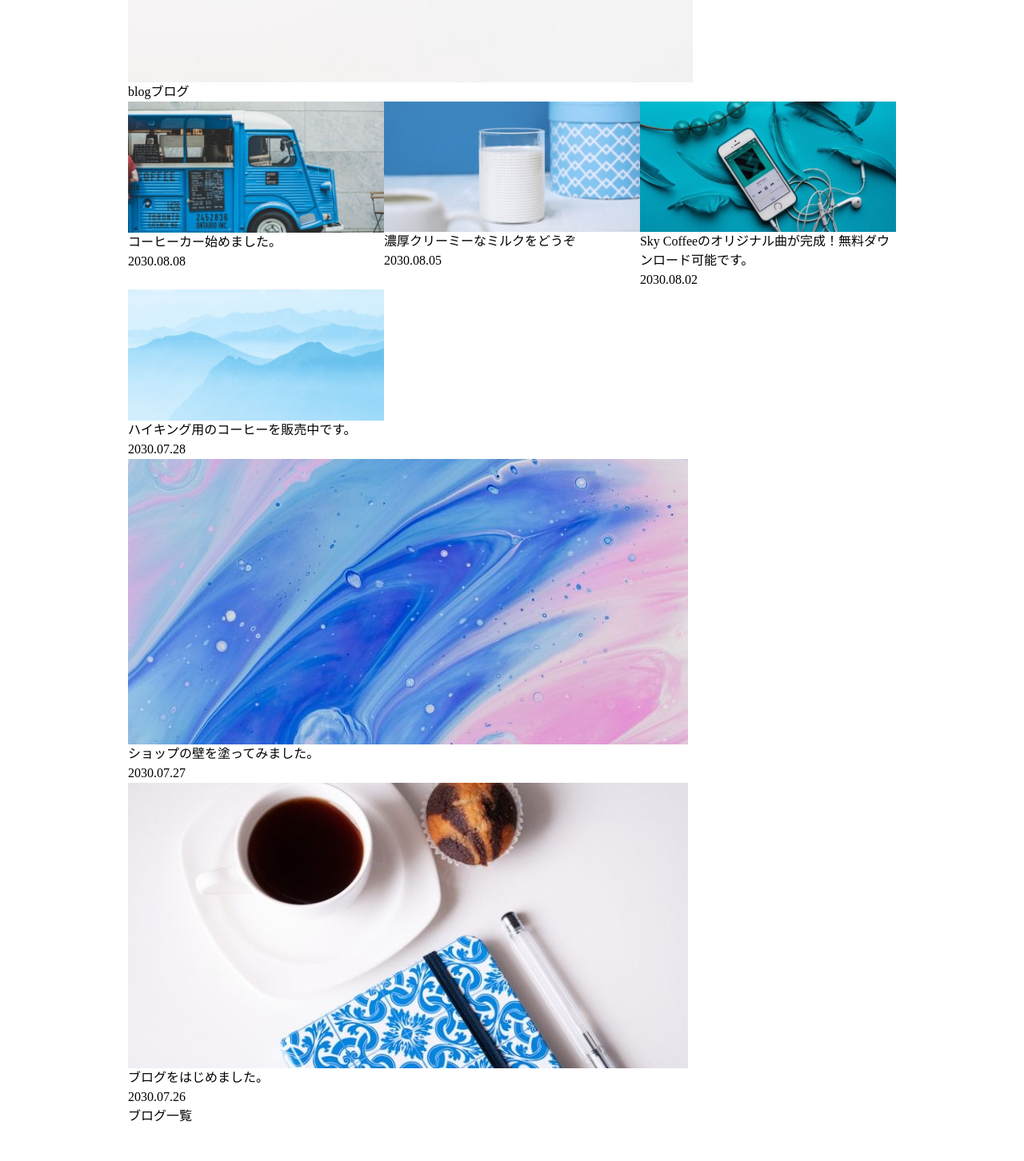
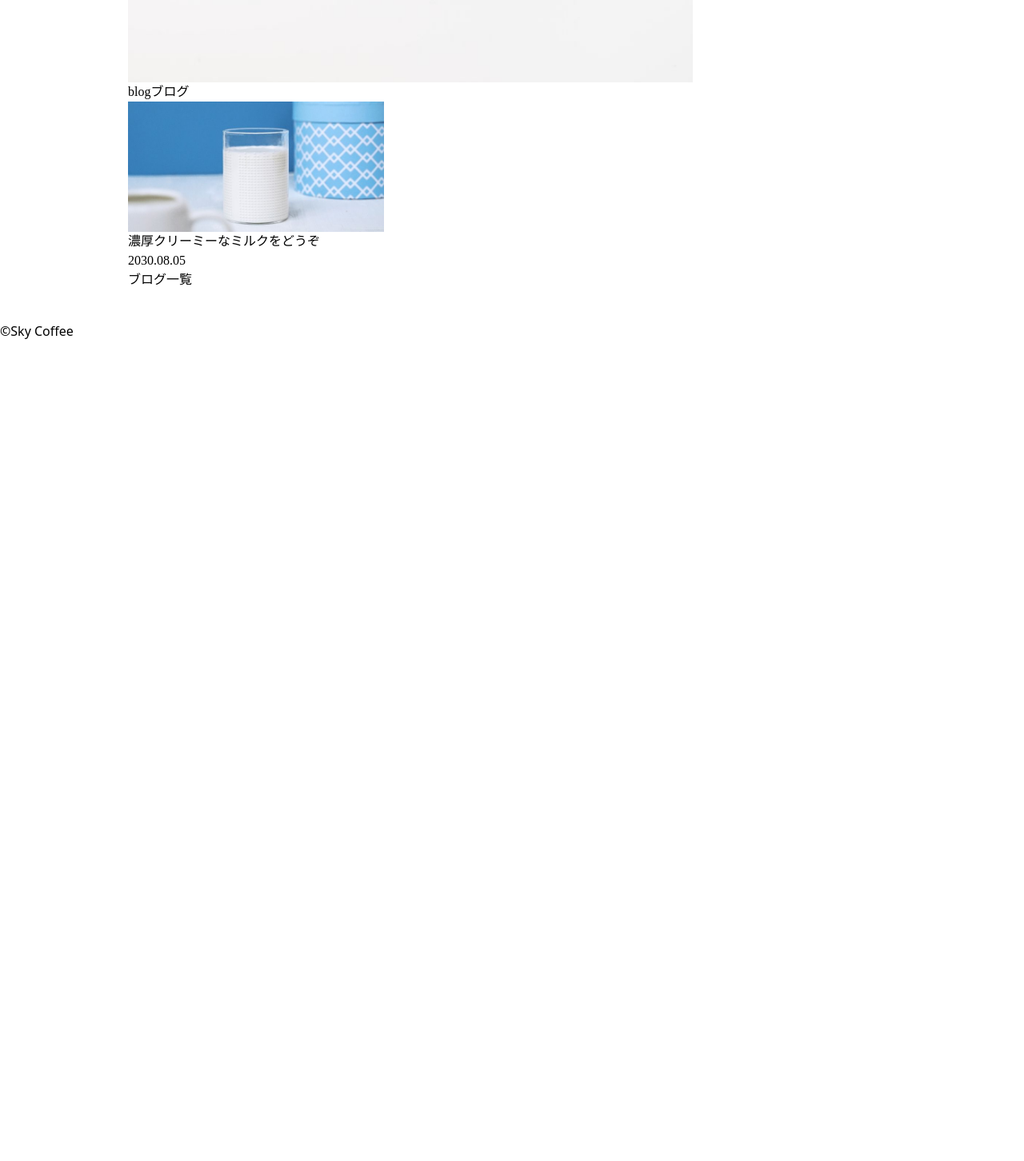
Before and after one commit to srdokinch/cssFrameWork, a Nuxt app: page / in a window 1280 px wide. Shown: the part 1420-2872 px from the top of the page at 80% size. After the commit the page ends 1846 px from the top, so only its background shows below. Built offline with nearby package versions, Linux system fonts and the light colour scheme.

Commit message:
とりあえず一旦コミット

```diff
--- /dev/null
+++ b/components/card.vue
@@ -0,0 +1,9 @@
+<template>
+  <div class="item md:w-1/3">
+    <a href="#">
+      <div class="img"><img src="~/assets/images/thumbnail02.jpg" alt="牛乳" width="700" height="357" /></div>
+      <div class="title">濃厚クリーミーなミルクをどうぞ</div>
+      <div class="date">2030.08.05</div>
+    </a>
+  </div>
+</template>
--- a/pages/index.vue
+++ b/pages/index.vue
@@ -39,48 +39,7 @@
         <div class="container">
           <h2 class="heading">blog<span class="subtitle">ブログ</span></h2>
           <div class="list md:flex md:flex-wrap">
-            <div class="item md:w-1/3">
-              <a href="#">
-                <div class="img"><img src="~/assets/images/thumbnail01.jpg" alt="青いトラック" width="700" height="357" /></div>
-                <div class="title">コーヒーカー始めました。</div>
-                <div class="date">2030.08.08</div>
-              </a>
-            </div>
-            <div class="item md:w-1/3">
-              <a href="#">
-                <div class="img"><img src="~/assets/images/thumbnail02.jpg" alt="牛乳" width="700" height="357" /></div>
-                <div class="title">濃厚クリーミーなミルクをどうぞ</div>
-                <div class="date">2030.08.05</div>
-              </a>
-            </div>
-            <div class="item md:w-1/3">
-              <a href="#">
-                <div class="img"><img src="~/assets/images/thumbnail03.jpg" alt="音楽アプリ" width="700" height="357" /></div>
-                <div class="title">Sky Coffeeのオリジナル曲が完成！無料ダウンロード可能です。</div>
-                <div class="date">2030.08.02</div>
-              </a>
-            </div>
-            <div class="item md:w-1/3">
-              <a href="#">
-                <div class="img"><img src="~/assets/images/thumbnail04.jpg" alt="山々" width="700" height="357" /></div>
-                <div class="title">ハイキング用のコーヒーを販売中です。</div>
-                <div class="date">2030.07.28</div>
-              </a>
-            </div>
-            <div class="item">
-              <a href="#">
-                <div class="img"><img src="~/assets/images/thumbnail05.jpg" alt="青とピンクのグラデーション" width="700" height="357" /></div>
-                <div class="title">ショップの壁を塗ってみました。</div>
-                <div class="date">2030.07.27</div>
-              </a>
-            </div>
-            <div class="item">
-              <a href="#">
-                <div class="img"><img src="~/assets/images/thumbnail06.jpg" alt="コーヒーと手帳" width="700" height="357" /></div>
-                <div class="title">ブログをはじめました。</div>
-                <div class="date">2030.07.26</div>
-              </a>
-            </div>
+            <card />
           </div>
           <a href="#" class="btn">
             ブログ一覧
```
Also changed, not shown: 1 other file (tests, documents, lock files or other folders).
